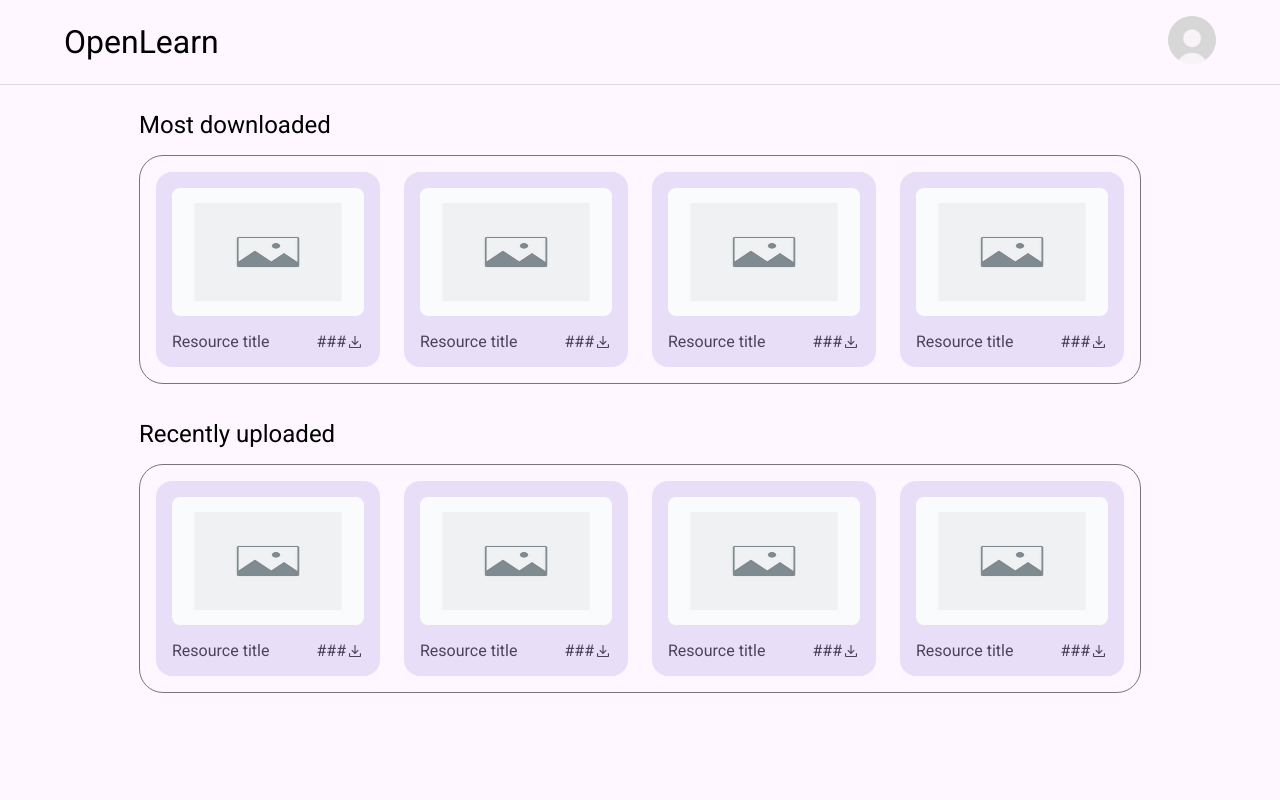
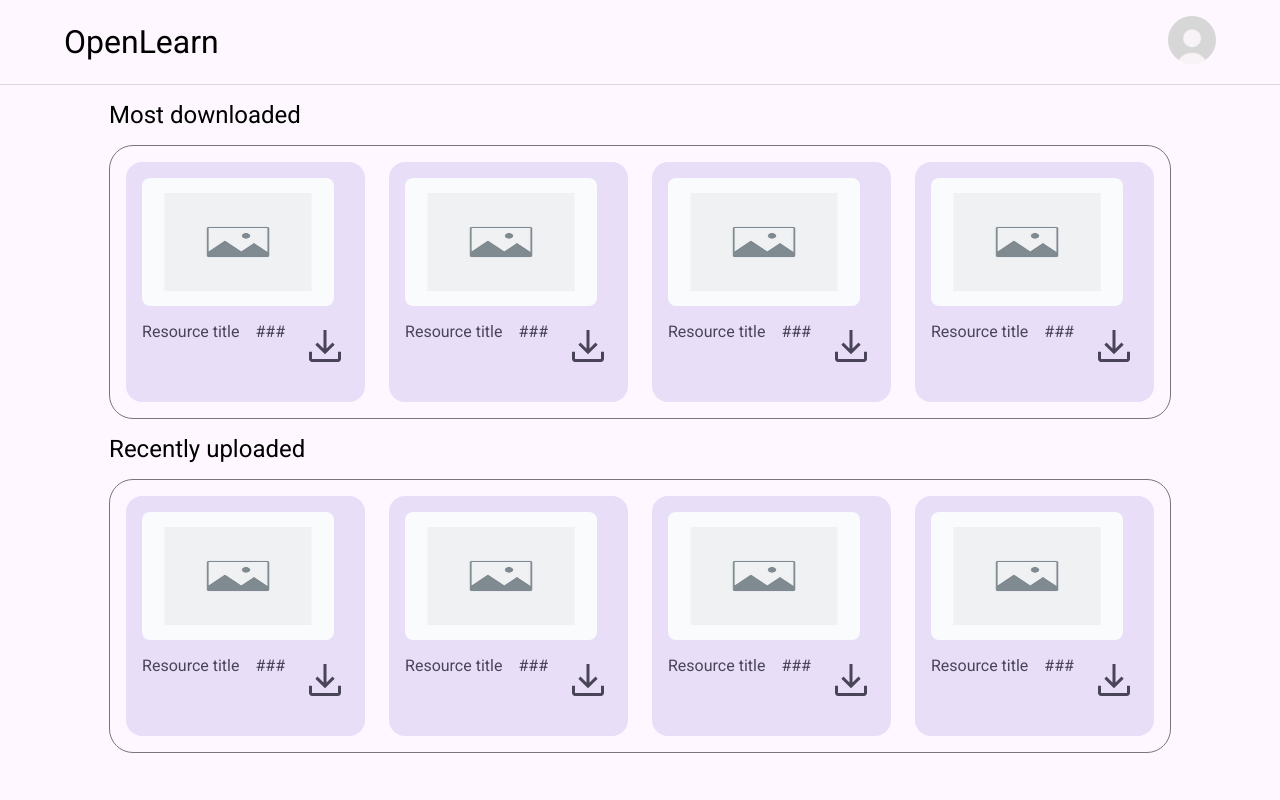
Before and after one commit to 8-bit-confusion/cs4640-project, a PHP site: page / in a window 1280 px wide. Run offline with PHP 8.4, Linux system fonts and the light colour scheme.

Commit message:
Various changes

```diff
--- a/styles/main.css
+++ b/styles/main.css
@@ -13,7 +13,7 @@
     --border: #79747e;
     --secondary-surface: #e8def8;
     --on-secondary-surface: #4a4459;
-    --primary: #6750a4;
+    --primary: #6750A4;
 }
 
 h1, h2, h3, h4, h5, h6 {
@@ -40,6 +40,10 @@ h1, h2, h3, h4, h5, h6 {
     border-radius: 32px;
 }
 
+.browse-section {
+    gap: 16px;
+}
+
 .browse-row {
     border: 1px solid var(--border);
     border-radius: 24px;
@@ -51,41 +55,15 @@ h1, h2, h3, h4, h5, h6 {
     padding: 16px;
     border-radius: 16px;
     background-color: var(--secondary-surface);
-    position: relative;
-
-    &:has(> .card-link:hover) {
-        transform: scale(1.02);
-    }
 }
 
 .resource-preview {
     width: 192px; height: 128px;
-    aspect-ratio: 1;
     border-radius: 8px;
 }
 
 .on-resource-card {
     color: var(--on-secondary-surface);
-}
-
-.card-title-row {
-    align-items: center;
-    gap: 0px;
-}
-
-.download-icon {
-    width: 18px; height: 18px;
-}
-
-.browse-section {
-    padding: 10px;
-    gap: 16px;
-}
-
-.card-link {
-    position: absolute;
-    left: 0px; top: 0px;
-    width: 100%; height: 100%;
 }
 
 .create-account {
@@ -99,7 +77,7 @@ h1, h2, h3, h4, h5, h6 {
 
 .submit-button {
     color: white;
-    background-color: purple;
+    background-color: var(--primary);
     align-items: flex-end;
     padding: 0%;
     height: 25px;
@@ -131,14 +109,12 @@ input {
 .register {
     justify-content: center;
     align-items: center;
-    height: 500px;
 }
 
 .register-form {
     display: flex;
     flex-direction: column;
     width: 75%;
-
 }
 
 .resource {
@@ -146,11 +122,6 @@ input {
     align-items: center;
 }
 
-/* .description {
-    padding-top: 25px;
-    padding-bottom: 25px;
-} */
-
 textarea {
     width: 100%;
     border-radius: 15px;
```
